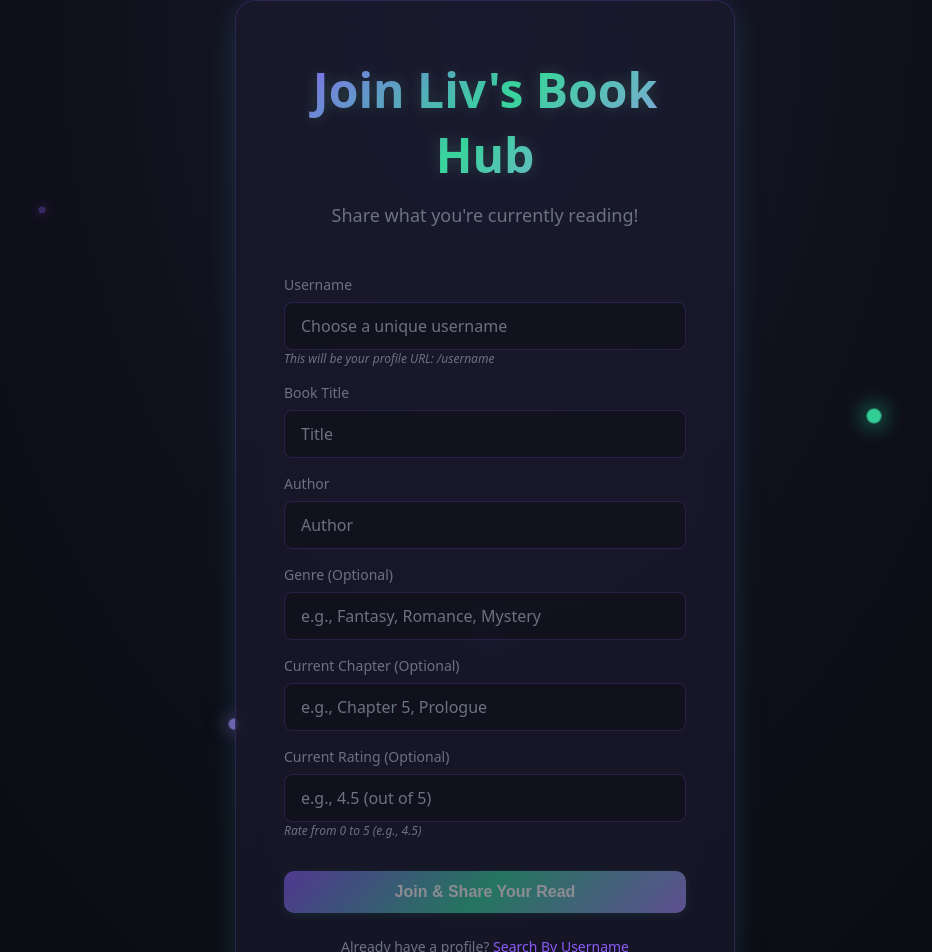
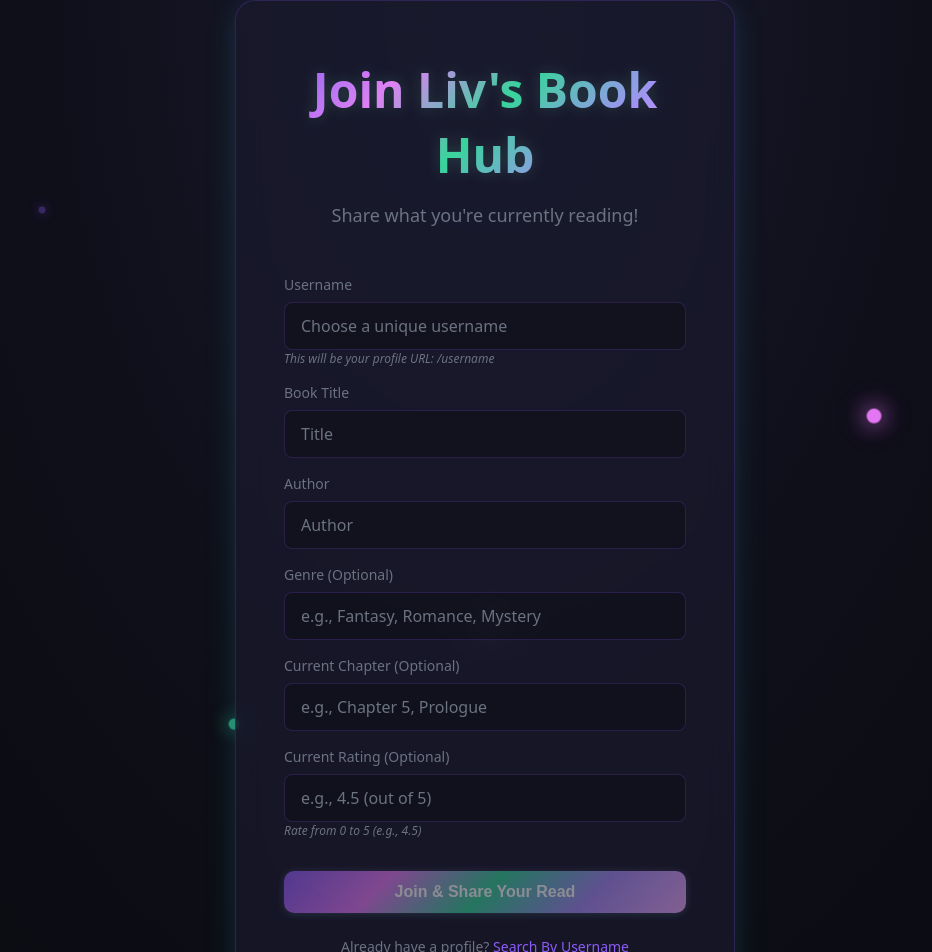
Before and after one commit to Livy1159/LivsBookHub, a Next.js app: page / in a window 1280 px wide. Shown: the top 952 px of the page, without its empty margins (155-1087 px from the left). Built offline with nearby package versions, Linux system fonts and the light colour scheme; no server answers.

Commit message:
Update styles

```diff
--- a/app/[username]/page.module.scss
+++ b/app/[username]/page.module.scss
@@ -42,29 +42,29 @@
     top: 40%;
     left: 80%;
     animation-delay: 0.5s;
-    background: $green-light;
-    box-shadow: 0 0 15px $green-light, 0 0 25px rgba(52, 211, 153, 0.5);
+    background: $pink-light;
+    box-shadow: 0 0 15px $pink-light, 0 0 25px rgba(232, 121, 249, 0.5);
   }
   &:nth-of-type(3) {
     top: 70%;
     left: 30%;
     animation-delay: 1s;
-    background: $purple-bright;
-    box-shadow: 0 0 15px $purple-bright, 0 0 25px rgba(167, 139, 250, 0.5);
+    background: $green-light;
+    box-shadow: 0 0 15px $green-light, 0 0 25px rgba(52, 211, 153, 0.5);
   }
   &:nth-of-type(4) {
     top: 30%;
     left: 70%;
     animation-delay: 1.5s;
-    background: $green-bright;
-    box-shadow: 0 0 15px $green-bright, 0 0 25px rgba(110, 231, 183, 0.5);
+    background: $purple-bright;
+    box-shadow: 0 0 15px $purple-bright, 0 0 25px rgba(167, 139, 250, 0.5);
   }
   &:nth-of-type(5) {
     top: 60%;
     left: 50%;
     animation-delay: 0.3s;
-    background: $purple-light;
-    box-shadow: 0 0 15px $purple-light, 0 0 25px rgba(139, 92, 246, 0.5);
+    background: $pink-bright;
+    box-shadow: 0 0 15px $pink-bright, 0 0 25px rgba(240, 171, 252, 0.5);
   }
 }
 
@@ -119,7 +119,7 @@
   font-size: 36px;
   margin: 0 0 $spacing-md 0;
   font-weight: 700;
-  background: linear-gradient(135deg, $purple-light 0%, $green-light 50%, $purple-bright 100%);
+  background: linear-gradient(135deg, $purple-light 0%, $pink-light 25%, $green-light 50%, $purple-bright 75%, $pink-bright 100%);
   -webkit-background-clip: text;
   -webkit-text-fill-color: transparent;
   background-clip: text;
@@ -136,7 +136,7 @@
   text-transform: uppercase;
   letter-spacing: 2px;
   color: $muted;
-  background: linear-gradient(135deg, $purple-light, $green-light, $purple-bright);
+  background: linear-gradient(135deg, $purple-light, $pink-light, $green-light, $purple-bright, $pink-bright);
   -webkit-background-clip: text;
   -webkit-text-fill-color: transparent;
   background-clip: text;
@@ -161,7 +161,7 @@
   margin: 0;
   font-weight: 700;
   line-height: 1.2;
-  background: linear-gradient(135deg, $purple-light 0%, $green-light 50%, $purple-bright 100%);
+  background: linear-gradient(135deg, $purple-light 0%, $pink-light 25%, $green-light 50%, $purple-bright 75%, $pink-bright 100%);
   -webkit-background-clip: text;
   -webkit-text-fill-color: transparent;
   background-clip: text;
@@ -317,7 +317,7 @@
 
 .updateButton {
   padding: $spacing-sm $spacing-xl;
-  background: linear-gradient(135deg, $purple-light, $green-light, $purple-bright);
+  background: linear-gradient(135deg, $purple-light, $pink-light, $green-light, $purple-bright, $pink-bright);
   border: none;
   border-radius: $radius-md;
   color: white;
@@ -384,7 +384,7 @@
 .commentsTitle {
   font-size: 28px;
   margin: 0 0 $spacing-lg 0;
-  background: linear-gradient(135deg, $purple-light, $green-light, $purple-bright);
+  background: linear-gradient(135deg, $purple-light, $pink-light, $green-light, $purple-bright, $pink-bright);
   -webkit-background-clip: text;
   -webkit-text-fill-color: transparent;
   background-clip: text;
@@ -443,7 +443,7 @@
 
 .submitButton {
   padding: $spacing-sm $spacing-xl;
-  background: linear-gradient(135deg, $purple-light, $green-light, $purple-bright);
+  background: linear-gradient(135deg, $purple-light, $pink-light, $green-light, $purple-bright, $pink-bright);
   border: none;
   border-radius: $radius-md;
   color: white;
@@ -501,7 +501,7 @@
 .chapterTitle {
   font-size: 20px;
   margin: 0;
-  background: linear-gradient(135deg, $purple-light, $green-light);
+  background: linear-gradient(135deg, $purple-light, $pink-light, $green-light);
   -webkit-background-clip: text;
   -webkit-text-fill-color: transparent;
   background-clip: text;
--- a/app/_variables.scss
+++ b/app/_variables.scss
@@ -19,6 +19,12 @@ $green: #10b981;
 $green-light: #34d399;
 $green-bright: #6ee7b7;
 
+// Pink shades
+$pink-dark: #4a1e3d;
+$pink: #c026d3;
+$pink-light: #e879f9;
+$pink-bright: #f0abfc;
+
 // Accent colors
 $accent: $purple-light;
 $brand: $green;
--- a/app/join/page.module.scss
+++ b/app/join/page.module.scss
@@ -40,29 +40,29 @@
     top: 40%;
     left: 80%;
     animation-delay: 0.5s;
-    background: $green-light;
-    box-shadow: 0 0 15px $green-light, 0 0 25px rgba(52, 211, 153, 0.5);
+    background: $pink-light;
+    box-shadow: 0 0 15px $pink-light, 0 0 25px rgba(232, 121, 249, 0.5);
   }
   &:nth-of-type(3) {
     top: 70%;
     left: 30%;
     animation-delay: 1s;
-    background: $purple-bright;
-    box-shadow: 0 0 15px $purple-bright, 0 0 25px rgba(167, 139, 250, 0.5);
+    background: $green-light;
+    box-shadow: 0 0 15px $green-light, 0 0 25px rgba(52, 211, 153, 0.5);
   }
   &:nth-of-type(4) {
     top: 30%;
     left: 70%;
     animation-delay: 1.5s;
-    background: $green-bright;
-    box-shadow: 0 0 15px $green-bright, 0 0 25px rgba(110, 231, 183, 0.5);
+    background: $purple-bright;
+    box-shadow: 0 0 15px $purple-bright, 0 0 25px rgba(167, 139, 250, 0.5);
   }
   &:nth-of-type(5) {
     top: 60%;
     left: 50%;
     animation-delay: 0.3s;
-    background: $purple-light;
-    box-shadow: 0 0 15px $purple-light, 0 0 25px rgba(139, 92, 246, 0.5);
+    background: $pink-bright;
+    box-shadow: 0 0 15px $pink-bright, 0 0 25px rgba(240, 171, 252, 0.5);
   }
 }
 
@@ -99,7 +99,7 @@
   font-size: 48px;
   margin: 0 0 $spacing-md 0;
   font-weight: 700;
-  background: linear-gradient(135deg, $purple-light 0%, $green-light 50%, $purple-bright 100%);
+  background: linear-gradient(135deg, $purple-light 0%, $pink-light 25%, $green-light 50%, $purple-bright 75%, $pink-bright 100%);
   -webkit-background-clip: text;
   -webkit-text-fill-color: transparent;
   background-clip: text;
@@ -168,7 +168,7 @@
 
 .submitButton {
   padding: $spacing-sm $spacing-xl;
-  background: linear-gradient(135deg, $purple-light, $green-light, $purple-bright);
+  background: linear-gradient(135deg, $purple-light, $pink-light, $green-light, $purple-bright, $pink-bright);
   border: none;
   border-radius: $radius-md;
   color: white;
--- a/app/page.module.scss
+++ b/app/page.module.scss
@@ -40,29 +40,29 @@
     top: 40%;
     left: 80%;
     animation-delay: 0.5s;
-    background: $green-light;
-    box-shadow: 0 0 15px $green-light, 0 0 25px rgba(52, 211, 153, 0.5);
+    background: $pink-light;
+    box-shadow: 0 0 15px $pink-light, 0 0 25px rgba(232, 121, 249, 0.5);
   }
   &:nth-of-type(3) {
     top: 70%;
     left: 30%;
     animation-delay: 1s;
-    background: $purple-bright;
-    box-shadow: 0 0 15px $purple-bright, 0 0 25px rgba(167, 139, 250, 0.5);
+    background: $green-light;
+    box-shadow: 0 0 15px $green-light, 0 0 25px rgba(52, 211, 153, 0.5);
   }
   &:nth-of-type(4) {
     top: 30%;
     left: 70%;
     animation-delay: 1.5s;
-    background: $green-bright;
-    box-shadow: 0 0 15px $green-bright, 0 0 25px rgba(110, 231, 183, 0.5);
+    background: $purple-bright;
+    box-shadow: 0 0 15px $purple-bright, 0 0 25px rgba(167, 139, 250, 0.5);
   }
   &:nth-of-type(5) {
     top: 60%;
     left: 50%;
     animation-delay: 0.3s;
-    background: $purple-light;
-    box-shadow: 0 0 15px $purple-light, 0 0 25px rgba(139, 92, 246, 0.5);
+    background: $pink-bright;
+    box-shadow: 0 0 15px $pink-bright, 0 0 25px rgba(240, 171, 252, 0.5);
   }
 }
 
@@ -99,7 +99,7 @@
   font-size: 48px;
   margin: 0 0 $spacing-md 0;
   font-weight: 700;
-  background: linear-gradient(135deg, $purple-light 0%, $green-light 50%, $purple-bright 100%);
+  background: linear-gradient(135deg, $purple-light 0%, $pink-light 25%, $green-light 50%, $purple-bright 75%, $pink-bright 100%);
   -webkit-background-clip: text;
   -webkit-text-fill-color: transparent;
   background-clip: text;
@@ -150,8 +150,8 @@
 
   &:focus {
     outline: none;
-    border-color: $green-light;
-    box-shadow: 0 0 0 2px rgba(52, 211, 153, 0.2), 0 0 10px rgba(139, 92, 246, 0.1);
+    border-color: $pink-light;
+    box-shadow: 0 0 0 2px rgba(232, 121, 249, 0.2), 0 0 10px rgba(139, 92, 246, 0.1);
   }
 
   &::placeholder {
@@ -168,7 +168,7 @@
 
 .submitButton {
   padding: $spacing-sm $spacing-xl;
-  background: linear-gradient(135deg, $purple-light, $green-light, $purple-bright);
+  background: linear-gradient(135deg, $purple-light, $pink-light, $green-light, $purple-bright, $pink-bright);
   border: none;
   border-radius: $radius-md;
   color: white;
@@ -176,12 +176,12 @@
   font-weight: 600;
   cursor: pointer;
   transition: transform 0.2s, box-shadow 0.2s;
-  box-shadow: 0 2px 8px rgba(52, 211, 153, 0.2);
+  box-shadow: 0 2px 8px rgba(52, 211, 153, 0.2), 0 0 10px rgba(232, 121, 249, 0.2);
   margin-top: $spacing-md;
 
   &:hover:not(:disabled) {
     transform: translateY(-2px);
-    box-shadow: 0 4px 16px rgba(52, 211, 153, 0.4), 0 0 20px rgba(139, 92, 246, 0.2);
+    box-shadow: 0 4px 16px rgba(52, 211, 153, 0.4), 0 0 20px rgba(232, 121, 249, 0.3), 0 0 15px rgba(52, 211, 153, 0.2);
   }
 
   &:disabled {
--- a/app/search/page.module.scss
+++ b/app/search/page.module.scss
@@ -53,12 +53,17 @@
   height: 10px;
   border-radius: 50%;
 
-  &:nth-of-type(1), &:nth-of-type(3), &:nth-of-type(5) {
+  &:nth-of-type(1), &:nth-of-type(4) {
     background: $purple-light;
     box-shadow: 0 0 15px $purple-light, 0 0 25px rgba(139, 92, 246, 0.5);
   }
 
-  &:nth-of-type(2), &:nth-of-type(4) {
+  &:nth-of-type(2), &:nth-of-type(5) {
+    background: $pink-light;
+    box-shadow: 0 0 15px $pink-light, 0 0 25px rgba(232, 121, 249, 0.5);
+  }
+
+  &:nth-of-type(3) {
     background: $green-light;
     box-shadow: 0 0 15px $green-light, 0 0 25px rgba(52, 211, 153, 0.5);
   }
@@ -100,7 +105,7 @@
   font-size: 48px;
   margin: 0 0 $spacing-xl 0;
   font-weight: 700;
-  background: linear-gradient(135deg, $purple-light 0%, $green-light 50%, $purple-bright 100%);
+  background: linear-gradient(135deg, $purple-light 0%, $pink-light 25%, $green-light 50%, $purple-bright 75%, $pink-bright 100%);
   -webkit-background-clip: text;
   -webkit-text-fill-color: transparent;
   background-clip: text;
```
